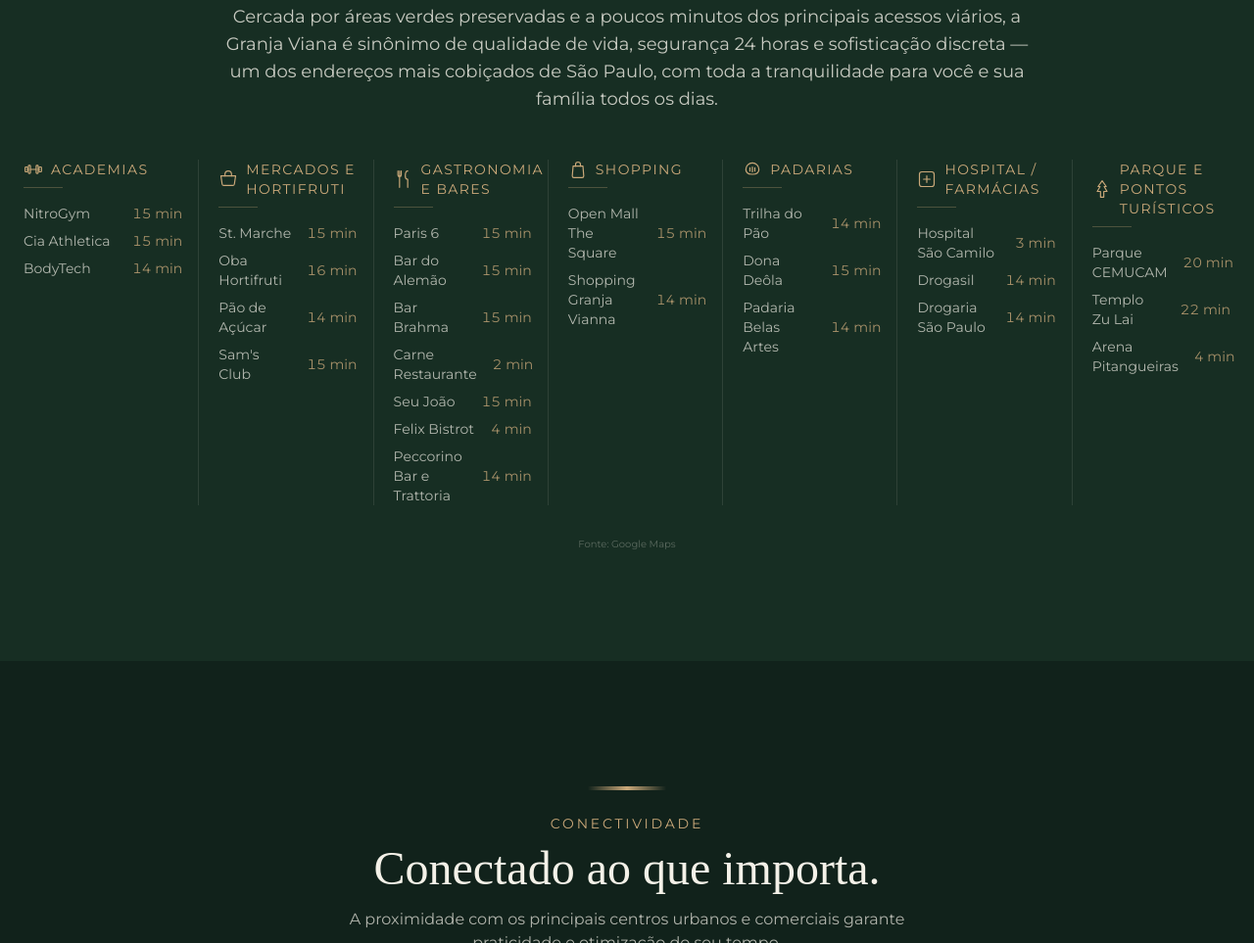
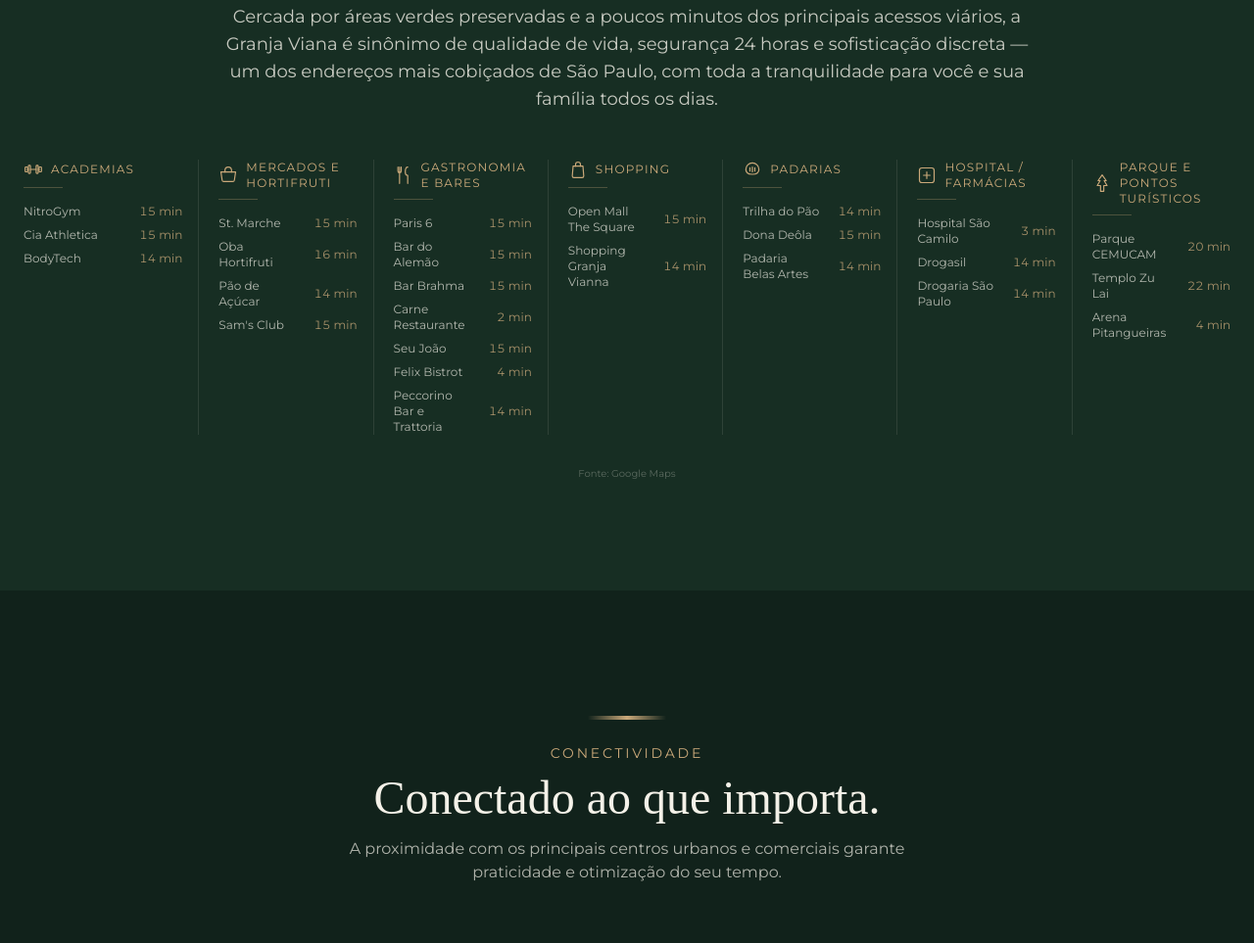
Before and after one commit to Docxdsz/SAN.bO-Sites, a plain HTML site: page site/index.html in a window 1280 px wide. Shown: the part 2488-3451 px from the top of the page at 98% size. Drawn offline with nearby package versions, Linux system fonts and the light colour scheme; a web font is replaced by a local one.

Commit message:
Shrink localização convenience list typography a notch
Category titles text-xs/md:text-sm -> text-[11px]/md:text-xs, list
items text-sm -> text-xs, so the now-7-column row reads less cramped.

```diff
--- a/site/index.html
+++ b/site/index.html
@@ -108,10 +108,10 @@
       <div class="loc-cat text-left js-reveal">
         <div class="flex items-center gap-2 mb-2">
           <svg class="w-5 h-5 text-gold-400 shrink-0" viewBox="0 0 24 24" fill="none" stroke="currentColor" stroke-width="1.4" aria-hidden="true"><rect x="2" y="9" width="3" height="6" rx="1"/><rect x="19" y="9" width="3" height="6" rx="1"/><path d="M5 12h1M18 12h1" stroke-linecap="round"/><rect x="6" y="7" width="2.5" height="10" rx="1"/><rect x="15.5" y="7" width="2.5" height="10" rx="1"/><path d="M8.5 12h7" stroke-linecap="round"/></svg>
-          <h3 class="text-gold-400 text-xs md:text-sm uppercase tracking-widest">Academias</h3>
+          <h3 class="text-gold-400 text-[11px] md:text-xs uppercase tracking-widest">Academias</h3>
         </div>
         <div class="h-px w-10 bg-gold-400/30 mb-4"></div>
-        <ul class="space-y-2 text-offwhite/70 text-sm">
+        <ul class="space-y-2 text-offwhite/70 text-xs">
           <li class="flex items-center justify-between gap-4"><span>NitroGym</span><span class="text-gold-400/80 tabular-nums whitespace-nowrap">15 min</span></li>
           <li class="flex items-center justify-between gap-4"><span>Cia Athletica</span><span class="text-gold-400/80 tabular-nums whitespace-nowrap">15 min</span></li>
           <li class="flex items-center justify-between gap-4"><span>BodyTech</span><span class="text-gold-400/80 tabular-nums whitespace-nowrap">14 min</span></li>
@@ -120,10 +120,10 @@
       <div class="loc-cat text-left js-reveal">
         <div class="flex items-center gap-2 mb-2">
           <svg class="w-5 h-5 text-gold-400 shrink-0" viewBox="0 0 24 24" fill="none" stroke="currentColor" stroke-width="1.4" aria-hidden="true"><path d="M3 8h18l-1.5 10a2 2 0 0 1-2 1.7H6.5a2 2 0 0 1-2-1.7L3 8Z" stroke-linejoin="round"/><path d="M8 8V6a4 4 0 0 1 8 0v2" stroke-linecap="round"/></svg>
-          <h3 class="text-gold-400 text-xs md:text-sm uppercase tracking-widest">Mercados e Hortifruti</h3>
+          <h3 class="text-gold-400 text-[11px] md:text-xs uppercase tracking-widest">Mercados e Hortifruti</h3>
         </div>
         <div class="h-px w-10 bg-gold-400/30 mb-4"></div>
-        <ul class="space-y-2 text-offwhite/70 text-sm">
+        <ul class="space-y-2 text-offwhite/70 text-xs">
           <li class="flex items-center justify-between gap-4"><span>St. Marche</span><span class="text-gold-400/80 tabular-nums whitespace-nowrap">15 min</span></li>
           <li class="flex items-center justify-between gap-4"><span>Oba Hortifruti</span><span class="text-gold-400/80 tabular-nums whitespace-nowrap">16 min</span></li>
           <li class="flex items-center justify-between gap-4"><span>Pão de Açúcar</span><span class="text-gold-400/80 tabular-nums whitespace-nowrap">14 min</span></li>
@@ -133,10 +133,10 @@
       <div class="loc-cat text-left js-reveal">
         <div class="flex items-center gap-2 mb-2">
           <svg class="w-5 h-5 text-gold-400 shrink-0" viewBox="0 0 24 24" fill="none" stroke="currentColor" stroke-width="1.4" aria-hidden="true"><path d="M7 2v8M5 2v5a2 2 0 0 0 4 0V2M7 10v12" stroke-linecap="round" stroke-linejoin="round"/><path d="M17 2c-2 0-3 3-3 6s1 4 3 4v10" stroke-linecap="round" stroke-linejoin="round"/></svg>
-          <h3 class="text-gold-400 text-xs md:text-sm uppercase tracking-widest">Gastronomia e Bares</h3>
+          <h3 class="text-gold-400 text-[11px] md:text-xs uppercase tracking-widest">Gastronomia e Bares</h3>
         </div>
         <div class="h-px w-10 bg-gold-400/30 mb-4"></div>
-        <ul class="space-y-2 text-offwhite/70 text-sm">
+        <ul class="space-y-2 text-offwhite/70 text-xs">
           <li class="flex items-center justify-between gap-4"><span>Paris 6</span><span class="text-gold-400/80 tabular-nums whitespace-nowrap">15 min</span></li>
           <li class="flex items-center justify-between gap-4"><span>Bar do Alemão</span><span class="text-gold-400/80 tabular-nums whitespace-nowrap">15 min</span></li>
           <li class="flex items-center justify-between gap-4"><span>Bar Brahma</span><span class="text-gold-400/80 tabular-nums whitespace-nowrap">15 min</span></li>
@@ -149,10 +149,10 @@
       <div class="loc-cat text-left js-reveal">
         <div class="flex items-center gap-2 mb-2">
           <svg class="w-5 h-5 text-gold-400 shrink-0" viewBox="0 0 24 24" fill="none" stroke="currentColor" stroke-width="1.4" aria-hidden="true"><path d="M6 8h12l1 12a2 2 0 0 1-2 2H7a2 2 0 0 1-2-2L6 8Z" stroke-linejoin="round"/><path d="M9 8V6a3 3 0 0 1 6 0v2" stroke-linecap="round"/></svg>
-          <h3 class="text-gold-400 text-xs md:text-sm uppercase tracking-widest">Shopping</h3>
+          <h3 class="text-gold-400 text-[11px] md:text-xs uppercase tracking-widest">Shopping</h3>
         </div>
         <div class="h-px w-10 bg-gold-400/30 mb-4"></div>
-        <ul class="space-y-2 text-offwhite/70 text-sm">
+        <ul class="space-y-2 text-offwhite/70 text-xs">
           <li class="flex items-center justify-between gap-4"><span>Open Mall The Square</span><span class="text-gold-400/80 tabular-nums whitespace-nowrap">15 min</span></li>
           <li class="flex items-center justify-between gap-4"><span>Shopping Granja Vianna</span><span class="text-gold-400/80 tabular-nums whitespace-nowrap">14 min</span></li>
         </ul>
@@ -160,10 +160,10 @@
       <div class="loc-cat text-left js-reveal">
         <div class="flex items-center gap-2 mb-2">
           <svg class="w-5 h-5 text-gold-400 shrink-0" viewBox="0 0 24 24" fill="none" stroke="currentColor" stroke-width="1.4" aria-hidden="true"><path d="M4 12c0-4 3.5-8 8-8s8 4 8 8-3 6-8 6-8-2-8-6Z" stroke-linejoin="round"/><path d="M9 10v4M12 9v6M15 10v4" stroke-linecap="round"/></svg>
-          <h3 class="text-gold-400 text-xs md:text-sm uppercase tracking-widest">Padarias</h3>
+          <h3 class="text-gold-400 text-[11px] md:text-xs uppercase tracking-widest">Padarias</h3>
         </div>
         <div class="h-px w-10 bg-gold-400/30 mb-4"></div>
-        <ul class="space-y-2 text-offwhite/70 text-sm">
+        <ul class="space-y-2 text-offwhite/70 text-xs">
           <li class="flex items-center justify-between gap-4"><span>Trilha do Pão</span><span class="text-gold-400/80 tabular-nums whitespace-nowrap">14 min</span></li>
           <li class="flex items-center justify-between gap-4"><span>Dona Deôla</span><span class="text-gold-400/80 tabular-nums whitespace-nowrap">15 min</span></li>
           <li class="flex items-center justify-between gap-4"><span>Padaria Belas Artes</span><span class="text-gold-400/80 tabular-nums whitespace-nowrap">14 min</span></li>
@@ -172,10 +172,10 @@
       <div class="loc-cat text-left js-reveal">
         <div class="flex items-center gap-2 mb-2">
           <svg class="w-5 h-5 text-gold-400 shrink-0" viewBox="0 0 24 24" fill="none" stroke="currentColor" stroke-width="1.4" aria-hidden="true"><rect x="3" y="3" width="18" height="18" rx="3" stroke-linejoin="round"/><path d="M12 8v8M8 12h8" stroke-linecap="round"/></svg>
-          <h3 class="text-gold-400 text-xs md:text-sm uppercase tracking-widest">Hospital / Farmácias</h3>
+          <h3 class="text-gold-400 text-[11px] md:text-xs uppercase tracking-widest">Hospital / Farmácias</h3>
         </div>
         <div class="h-px w-10 bg-gold-400/30 mb-4"></div>
-        <ul class="space-y-2 text-offwhite/70 text-sm">
+        <ul class="space-y-2 text-offwhite/70 text-xs">
           <li class="flex items-center justify-between gap-4"><span>Hospital São Camilo</span><span class="text-gold-400/80 tabular-nums whitespace-nowrap">3 min</span></li>
           <li class="flex items-center justify-between gap-4"><span>Drogasil</span><span class="text-gold-400/80 tabular-nums whitespace-nowrap">14 min</span></li>
           <li class="flex items-center justify-between gap-4"><span>Drogaria São Paulo</span><span class="text-gold-400/80 tabular-nums whitespace-nowrap">14 min</span></li>
@@ -184,10 +184,10 @@
       <div class="loc-cat text-left js-reveal">
         <div class="flex items-center gap-2 mb-2">
           <svg class="w-5 h-5 text-gold-400 shrink-0" viewBox="0 0 24 24" fill="none" stroke="currentColor" stroke-width="1.4" aria-hidden="true"><path d="M12 2 7 9h2.5L6 15h4v7h4v-7h4l-3.5-6H17L12 2Z" stroke-linejoin="round"/></svg>
-          <h3 class="text-gold-400 text-xs md:text-sm uppercase tracking-widest">Parque e Pontos Turísticos</h3>
+          <h3 class="text-gold-400 text-[11px] md:text-xs uppercase tracking-widest">Parque e Pontos Turísticos</h3>
         </div>
         <div class="h-px w-10 bg-gold-400/30 mb-4"></div>
-        <ul class="space-y-2 text-offwhite/70 text-sm">
+        <ul class="space-y-2 text-offwhite/70 text-xs">
           <li class="flex items-center justify-between gap-4"><span>Parque CEMUCAM</span><span class="text-gold-400/80 tabular-nums whitespace-nowrap">20 min</span></li>
           <li class="flex items-center justify-between gap-4"><span>Templo Zu Lai</span><span class="text-gold-400/80 tabular-nums whitespace-nowrap">22 min</span></li>
           <li class="flex items-center justify-between gap-4"><span>Arena Pitangueiras</span><span class="text-gold-400/80 tabular-nums whitespace-nowrap">4 min</span></li>
```
